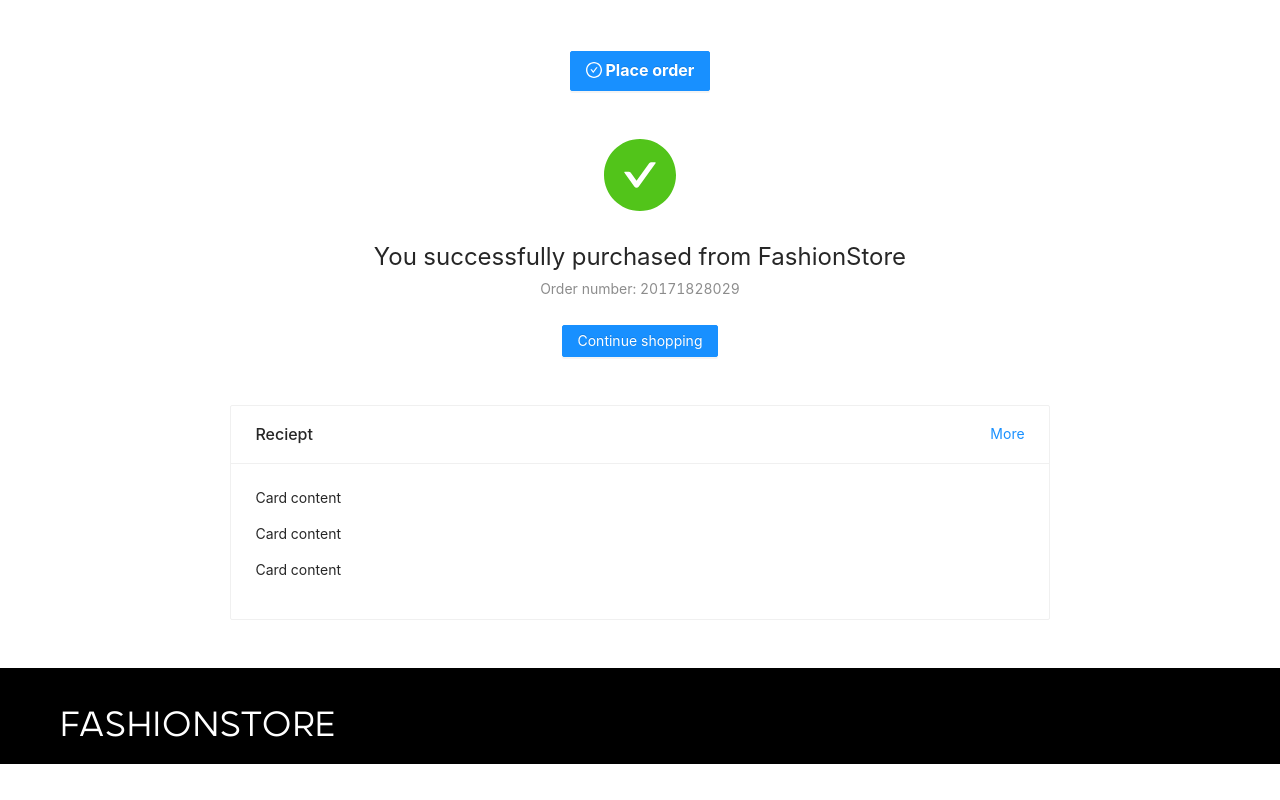
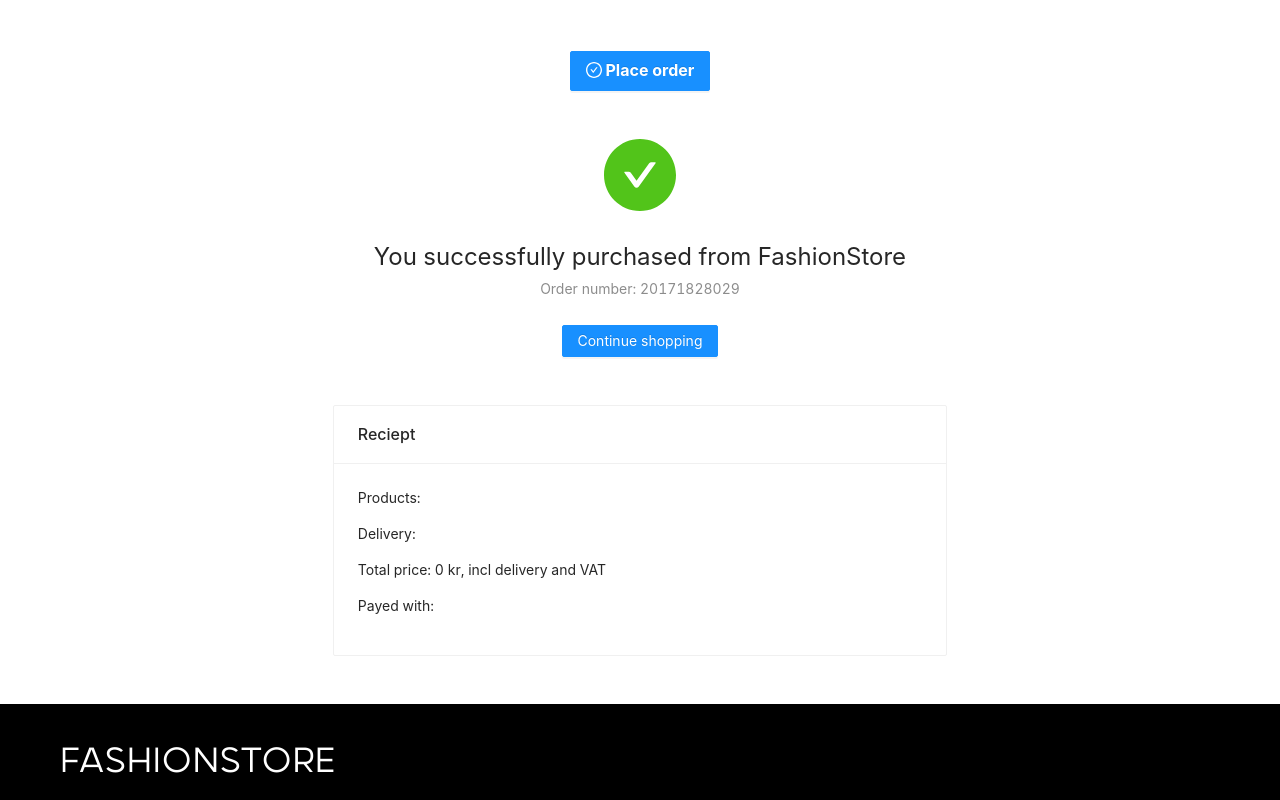
Before and after one commit to msmalinosterberg/miniprojekt, a React (Create React App) app: page /cart in a window 1280 px wide. Shown: the part 1927-2727 px from the top of the page. Before the commit the page ends 2691 px from the top, so only its background shows below. Built offline with nearby package versions, Linux system fonts and the light colour scheme.

Commit message:
Add receipt to context.

```diff
--- a/src/componenets/Cart/CartView.tsx
+++ b/src/componenets/Cart/CartView.tsx
@@ -25,9 +25,6 @@
         this.setState({ current });
       };
 
-    handlePlaceOrder() {
-
-    }
 
     render() {
         const { currentStep } = this.state;
@@ -42,7 +39,7 @@
                         <Step title="Step 4" description={<PaymentMethod />} />
                     </Steps>
                     <Col span={24} style={buttonContainerStyle}>
-                        <Button type="primary" icon={<CheckCircleOutlined />} size={'large'} onClick={() => this.handlePlaceOrder}><strong> Place order</strong></Button>
+                        <Button type="primary" icon={<CheckCircleOutlined />} size={'large'}><strong> Place order</strong></Button>
                     </Col>
                     <OrderSuccessMessage />
                 </Col>
--- a/src/componenets/OrderSuccess/Reciept.tsx
+++ b/src/componenets/OrderSuccess/Reciept.tsx
@@ -1,18 +1,34 @@
-import React, { Component } from 'react';
+import { Component, ContextType } from 'react';
 import { Card } from 'antd';
+import { CartContext } from '../../contexts/CartContext';
+export interface IReceipt {
+    products: string[];
+    deliveryMethod: string;
+    totalPrice: number;
+    paymentMethod: string;
+}
 
-
-class Reciept extends Component {
+class Receipt extends Component {
+    context!: ContextType<typeof CartContext>
+    static contextType = CartContext;
 
     render() {
         return(
-            <Card title="Reciept" extra={<a href="#">More</a>} style={{ width: '80%' }}>
-                <p>Card content {}</p>
-                <p>Card content</p>
-                <p>Card content</p>
-            </Card>
+            <CartContext.Consumer>
+                {({ receipt }) => {
+                console.log(receipt)
+                    return (
+                        <Card title="Reciept" style={{ width: '60%' }}>
+                            <p>Products: {receipt.products}</p>
+                            <p>Delivery: {receipt.deliveryMethod}</p>
+                            <p>Total price: {receipt.totalPrice + ' kr, incl delivery and VAT'}</p>
+                            <p>Payed with: {receipt.paymentMethod}</p>
+                        </Card>
+                    );
+                }}
+          </CartContext.Consumer>
         )
     }
 }
 
-export default Reciept;
+export default Receipt;
--- a/src/contexts/CartContext.tsx
+++ b/src/contexts/CartContext.tsx
@@ -5,6 +5,7 @@
 import { PaymentKlarna } from '../componenets/Cart/PayKlarna';
 import { PaymentSwish } from '../componenets/Cart/PaySwish';
 import { DeliveryMethod, deliveryMethods } from '../componenets/deliveryMethods';
+import { IReceipt } from '../componenets/OrderSuccess/Reciept';
 import { Product } from '../componenets/ProductItemsList';
 
 const emptyUser: UserInfo = {
@@ -22,11 +23,19 @@
     cardName: '',
     cvc: '',
 }
+
+const emptyReceipt: IReceipt = {
+    products: [],
+    deliveryMethod: '',
+    totalPrice: 0,
+    paymentMethod: '',
+}
 interface State {
     cart: CartItem[];
-    deliveryMethod: DeliveryMethod | undefined;
+    deliveryMethod: DeliveryMethod;
     userInfo: UserInfo | undefined;
-    paymentInfo: PaymentCard | PaymentSwish | PaymentKlarna | undefined;
+    paymentInfo: PaymentCard | PaymentSwish | PaymentKlarna;
+    receipt: IReceipt;
 }
 
 interface ContextValue extends State {
@@ -37,13 +46,15 @@
     getBadgeQuantity: () => number;
     updateUserInfo: (userInfo: UserInfo) => void;
     updatePaymentInfo: (paymentInfo: PaymentCard | PaymentSwish | PaymentKlarna) => void;
+    handlePlaceOrder: () => void;
 }
 
 export const CartContext = createContext<ContextValue>({
     cart: [],
-    deliveryMethod: undefined,
-    userInfo: undefined,
-    paymentInfo: undefined,
+    deliveryMethod: deliveryMethods[0],
+    userInfo: emptyUser,
+    paymentInfo: emptyPayment,
+    receipt: emptyReceipt,
     addProductToCart: () => {},
     setDeliveryMethod: () => {},
     deleteProductFromCart: () => {},
@@ -51,6 +62,7 @@
     getBadgeQuantity: () => 0,
     updateUserInfo: () => {},
     updatePaymentInfo: () => {},
+    handlePlaceOrder: () => {},
 });
 
 class CartProvider extends Component<{}, State> {
@@ -59,6 +71,7 @@
         deliveryMethod: deliveryMethods[0],
         userInfo: emptyUser,
         paymentInfo: emptyPayment,
+        receipt: emptyReceipt,
     }
 
     componentDidMount() {
@@ -126,6 +139,15 @@
         this.setState({ paymentInfo: paymentInfo });
     }
 
+    handlePlaceOrder = () => {
+        this.state.receipt.products = [...this.state.cart].map((item) => item.product.title.concat(', ') + item.quantity + ' , ');
+        this.state.cart = [];
+        this.state.receipt.deliveryMethod = this.state.deliveryMethod.company;
+        this.state.deliveryMethod = deliveryMethods[0];
+        this.state.receipt.totalPrice = this.getTotalPrice();
+        //this.state.receipt.paymentMethod = this.state.paymentInfo;
+    }
+
     render() {
         console.log(this.state);
         return (
@@ -134,6 +156,7 @@
                 deliveryMethod: this.state.deliveryMethod,
                 userInfo: this.state.userInfo,
                 paymentInfo: this.state.paymentInfo,
+                receipt: this.state.receipt,
                 addProductToCart: this.addProductToCart,
                 setDeliveryMethod: this.setDeliveryMethod,
                 deleteProductFromCart: this.deleteProductFromCart,
@@ -141,6 +164,7 @@
                 getBadgeQuantity: this.getBadgeQuantity,
                 updateUserInfo: this.updateUserInfo,
                 updatePaymentInfo: this.updatePaymentInfo,
+                handlePlaceOrder: this.handlePlaceOrder,
             }}>
                 {this.props.children}
             </CartContext.Provider>
```
